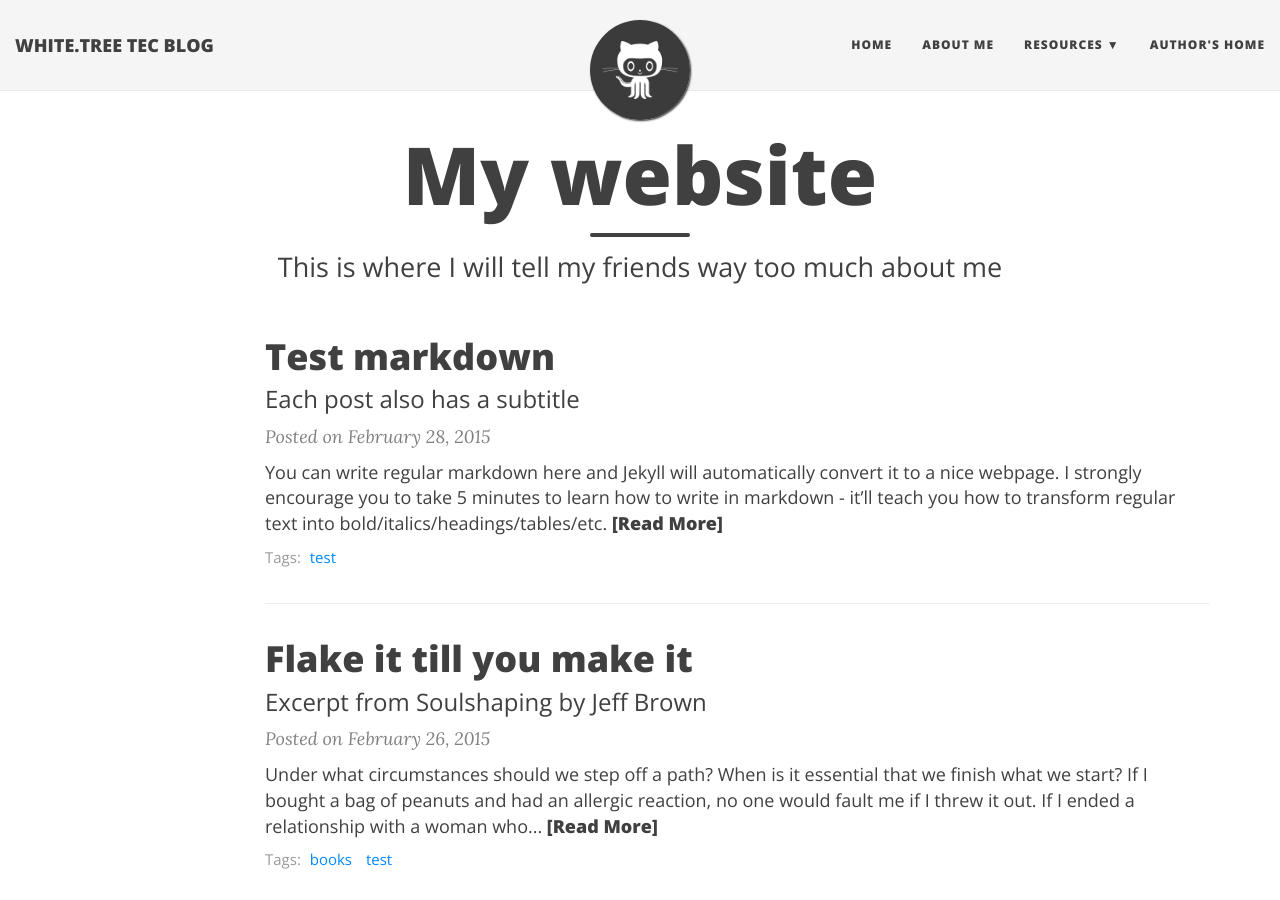
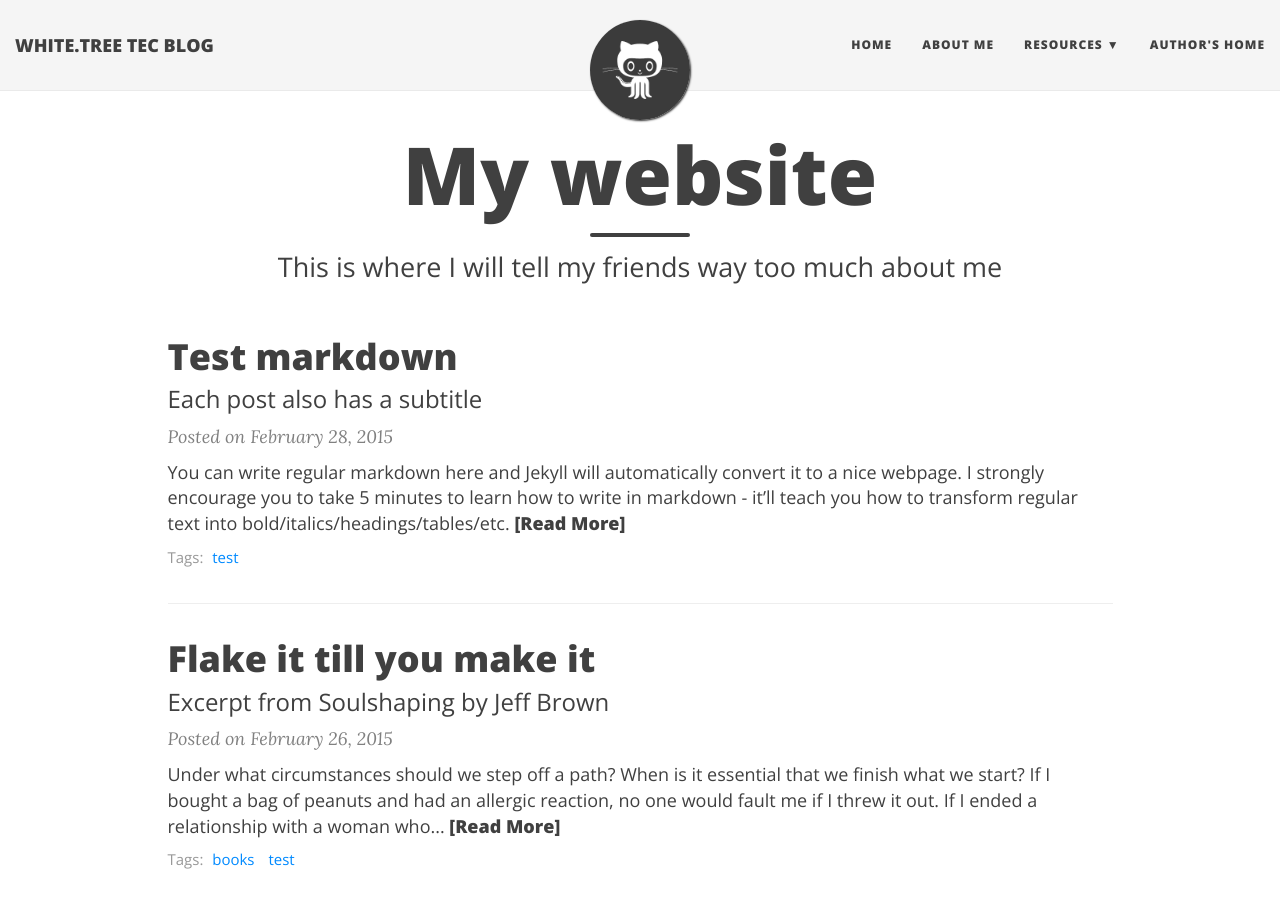
Before and after one commit to cedrush/cedrush.github.io, a Jekyll site: the page built from index.html, in a window 1280 px wide and 900 px high. Built offline with Jekyll 4.4.1, drawn with Linux system fonts in a browser that asks for light colours; nearby versions of some CDN libraries; the list of posts is cut into pages by our own code.

Commit message:
Update page.html

```diff
--- a/_layouts/page.html
+++ b/_layouts/page.html
@@ -6,7 +6,7 @@
 
 <div class="container" role="main">
   <div class="row">
-    <div class="col-lg-10 col-lg-offset-2 col-md-8 col-md-offset-2">
+    <div class="col-lg-10 col-lg-offset-1 col-md-10 col-md-offset-1">
       {{ content }}
 	    {% if page.comments %}
         <div class="disqus-comments">
```
